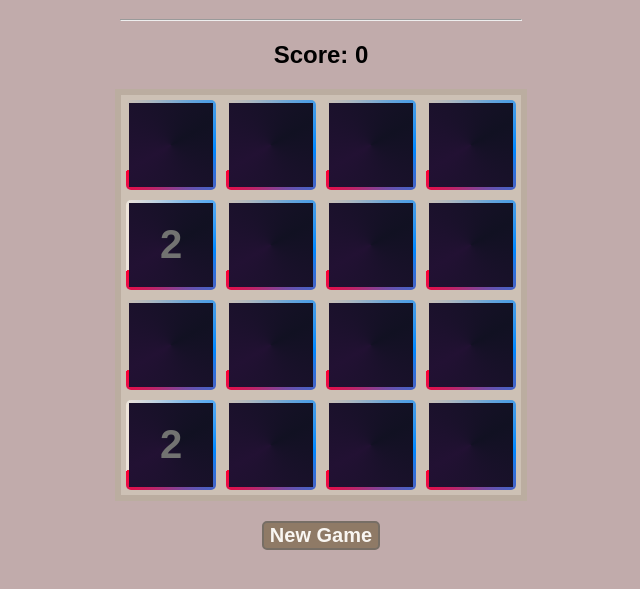
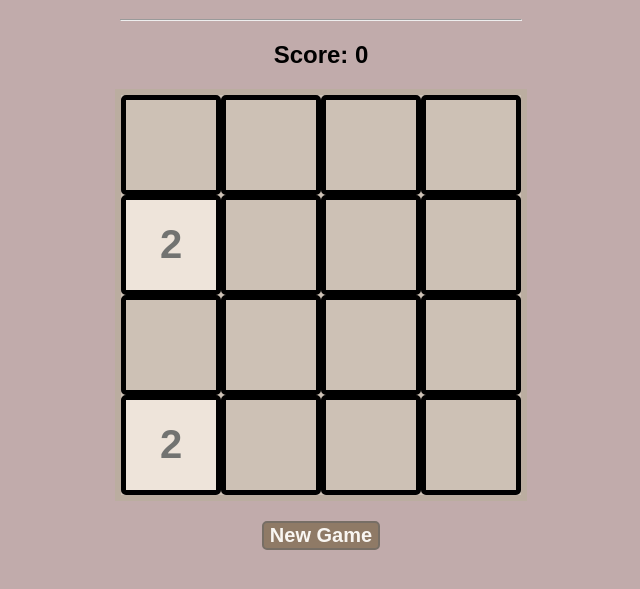
Before and after one commit to andy-1au/2048, a plain HTML site: page 2048.html in a window 1280 px wide. Shown: the part 61-650 px from the top of the page, without its empty margins (319-959 px from the left). Drawn offline with Linux system fonts and the light colour scheme.

Commit message:
for michael push

```diff
--- a/2048.css
+++ b/2048.css
@@ -2,6 +2,9 @@ body {
     font-family: Arial, Helvetica, sans-serif;
     text-align: center;
     background-color: rgb(193, 171, 171);
+
+    /* Test */
+    align-items: center;
 }
 
 hr {
@@ -37,68 +40,19 @@ hr {
 
 }
 
-/* .tile{ */
-    /* width: 90px;  */
-    /* height: 90px;  */
-    /* border: 5px solid #bbada0; */
-
-    /* font-size: 40px; */
-    /* font-weight: bold; */
-    /* display: flex; */
-    /* justify-content: center; */
-    /* align-items: center; */
-/* }  */
-
-/* TEST START */
-
-.tile{
+.tile {
     width: 90px;
     height: 90px;
-    --border-size: 3px;
-    --border-angle: 0turn;
-    background-image: conic-gradient(
-      from var(--border-angle),
-      #213,
-      #112 50%,
-      #213
-    ),
-    conic-gradient(from var(--border-angle), transparent 20%, #08f, #f03);
+    border: 5px solid black;
+    border-radius: 5px;
 
-    background-size: calc(100% - (var(--border-size) * 2))
-      calc(100% - (var(--border-size) * 2)),
-    cover;
-    background-position: center center;
-    background-repeat: no-repeat;
-
-    animation: bg-spin 3s linear infinite;
-
-    /* display the text over the background image */
-
+    font-size: 40px;
+    font-weight: bold;
     display: flex;
     justify-content: center;
     align-items: center;
-    font-size: 40px;
-    font-weight: bold;
-    /* color: #f9f6f2; */
-    border-radius: 5px;
-    margin: 5px;
-    cursor: pointer;
+
 }
-
-@keyframes bg-spin {
-    to {
-      --border-angle: 1turn;
-    }
-}
-
-@property --border-angle {
-    syntax: "<angle>";
-    inherits: true;
-    initial-value: 0turn;
-}
-
-/* TEST END */
-
 
 .x2 {
     background-color: #eee4da;
--- a/2048.js
+++ b/2048.js
@@ -115,8 +115,6 @@ function generateTile() {
 function updateTile(tile, num) {
     tile.innerText = ""; // clear the tile number
     tile.classList.value = ""; // clear the tile class
-    tile.classList.add("tile"); // add the tile class back
-
     if (num > 0) {
         tile.innerText = num; // set the tile number
         if (num <= 4096) {
@@ -125,6 +123,11 @@ function updateTile(tile, num) {
             tile.classList.add("x8192");
         }
     }
+
+    tile.classList.add("tile"); // add the tile class back
+    tile.classList.add("tileAnimation"); // add the tile animation class
+
+
     document.getElementById("score").innerText = score; // update the score
 }
 
```
Also changed, not shown: 2048.html (+1 -3 lines).
